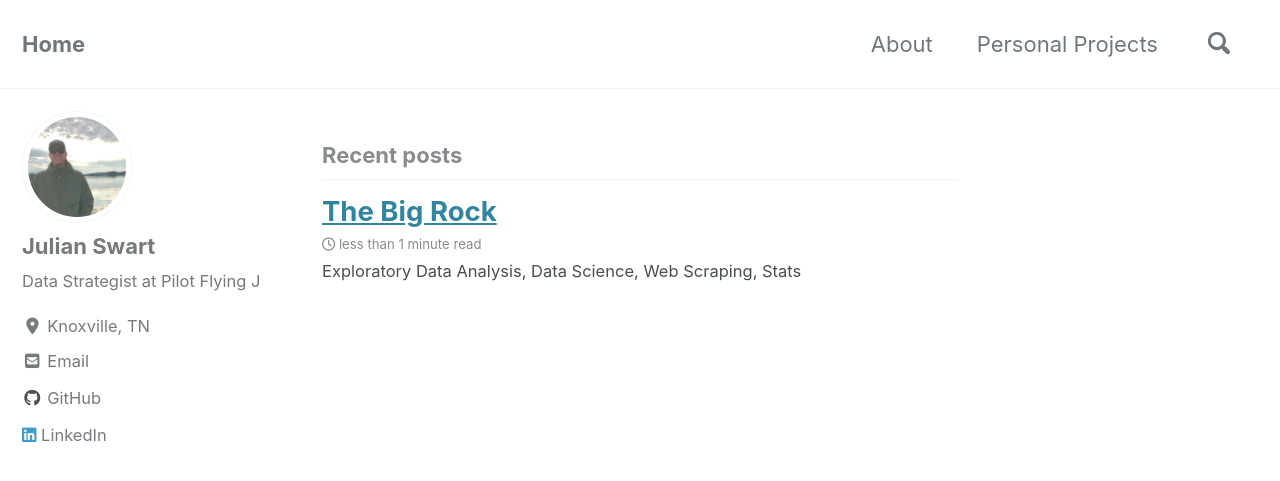
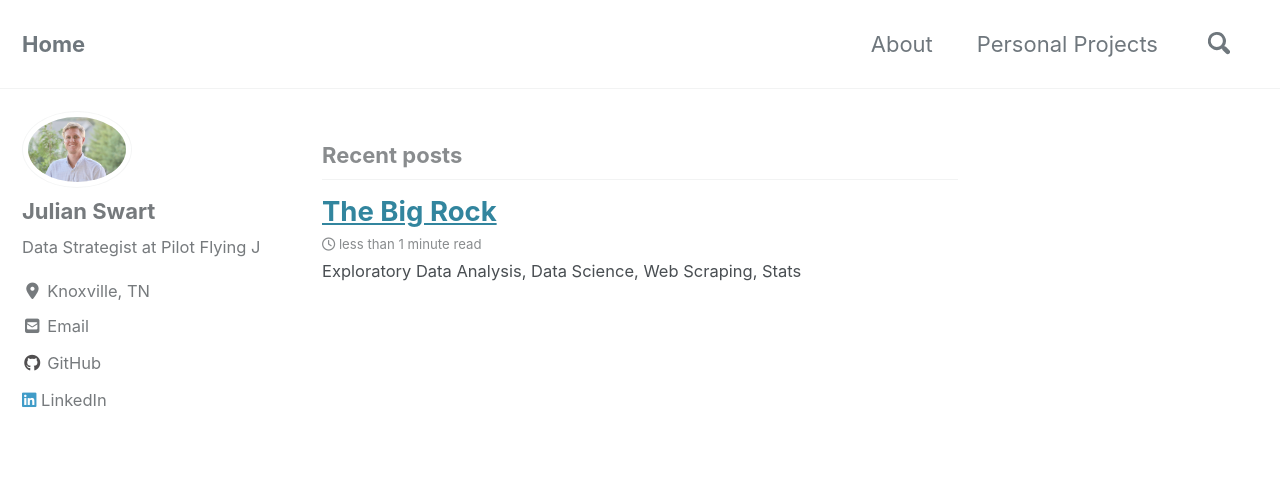
Before and after one commit to julian-swart/julian-swart.github.io, a Jekyll site: the page built from index.html, in a window 1280 px wide and 900 px high. Shown: the top 481 px of the window. Built offline with Jekyll 4.4.1, drawn with Linux system fonts in a browser that asks for light colours; cached includes are drawn as plain includes; nearby versions of some CDN libraries; the list of posts is cut into pages by our own code.

Commit message:
changed profile pic

```diff
--- a/_config.yml
+++ b/_config.yml
@@ -95,7 +95,7 @@ social:
   type                   : # Person or Organization (defaults to Person)
   name                   : # If the user or organization name differs from the site's name
   links: # An array of links to social media profiles
-    - "https://twitter.com/julian_swar"
+    - "https://twitter.com/julian_swart"
     - "https://github.com/julian-swart"
     - "https://www.linkedin.com/in/julian-swart9/"
 
@@ -110,7 +110,7 @@ analytics:
 # Site Author
 author:
   name             : "Julian Swart"
-  avatar           : "/images/profile_pic2.jpg"
+  avatar           : "/images/profile_pic.jpg"
   bio              : "Data Strategist at Pilot Flying J"
   location         : "Knoxville, TN"
   email            : # "juliandswart@gmail.com"
```
Also changed, not shown: images/profile_pic.jpg (added), images/profile_pic1.png (deleted), images/profile_pic2.jpg (deleted), 1 other file.
